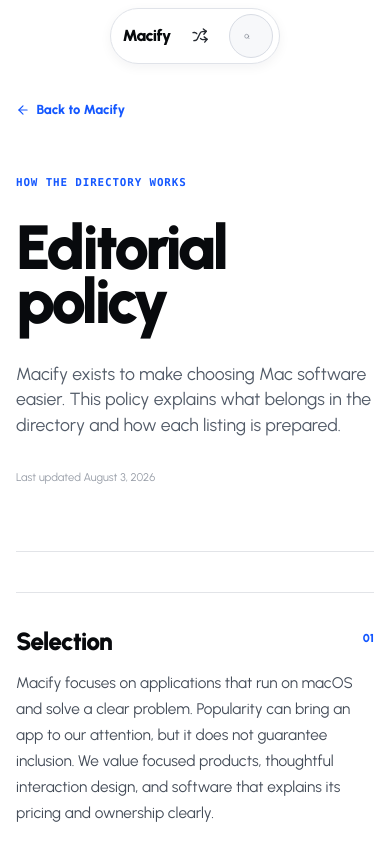
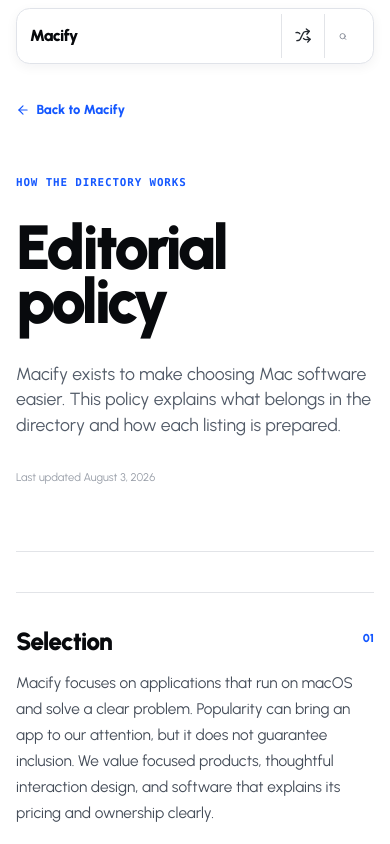
Before and after one commit to AlexTkDev/macify, a Next.js app: page /editorial-policy in a window 390 px wide. Shown: the top 844 px of the page. Built offline with nearby package versions, Linux system fonts and the light colour scheme; a web font is replaced by a local one.

Commit message:
Use compact mobile header toolbar

```diff
--- a/src/styles/responsive-small.css
+++ b/src/styles/responsive-small.css
@@ -19,17 +19,25 @@
     min-height: 4rem;
   }
   .public-header-inner {
-    width: fit-content;
-    max-width: calc(100% - 1rem);
+    width: min(calc(100% - 2rem), var(--content-width));
+    max-width: none;
     min-height: 3.35rem;
     margin-top: 0.5rem;
-    padding: 0.25rem 0.36rem 0.25rem 0.72rem;
-    grid-template-columns: auto auto auto;
-    gap: 0.45rem;
-    border-radius: 999px;
+    padding: 0.25rem;
+    grid-template-columns: minmax(0, 1fr) 2.75rem 2.75rem;
+    gap: 0;
+    border-radius: 0.85rem;
   }
+  .public-header .brand { min-width: 0; padding-inline: 0.55rem; }
   .public-header .brand-word { color: #080a0d; font-size: 1rem; }
   .public-header .brand-mark { width: 1.85rem; height: 1.85rem; }
+  .public-navigation {
+    height: 2.75rem;
+    border-inline: 1px solid var(--public-line);
+  }
+  .public-navigation a { border-radius: 0.5rem; }
+  .header-search-field { border: 0; border-radius: 0.5rem; background: transparent; }
+  .header-search-field:focus-within { border: 1px solid #9ab5ff; background: var(--public-canvas); }
 
   .inline-app-search { width: 2.75rem; }
 
```
